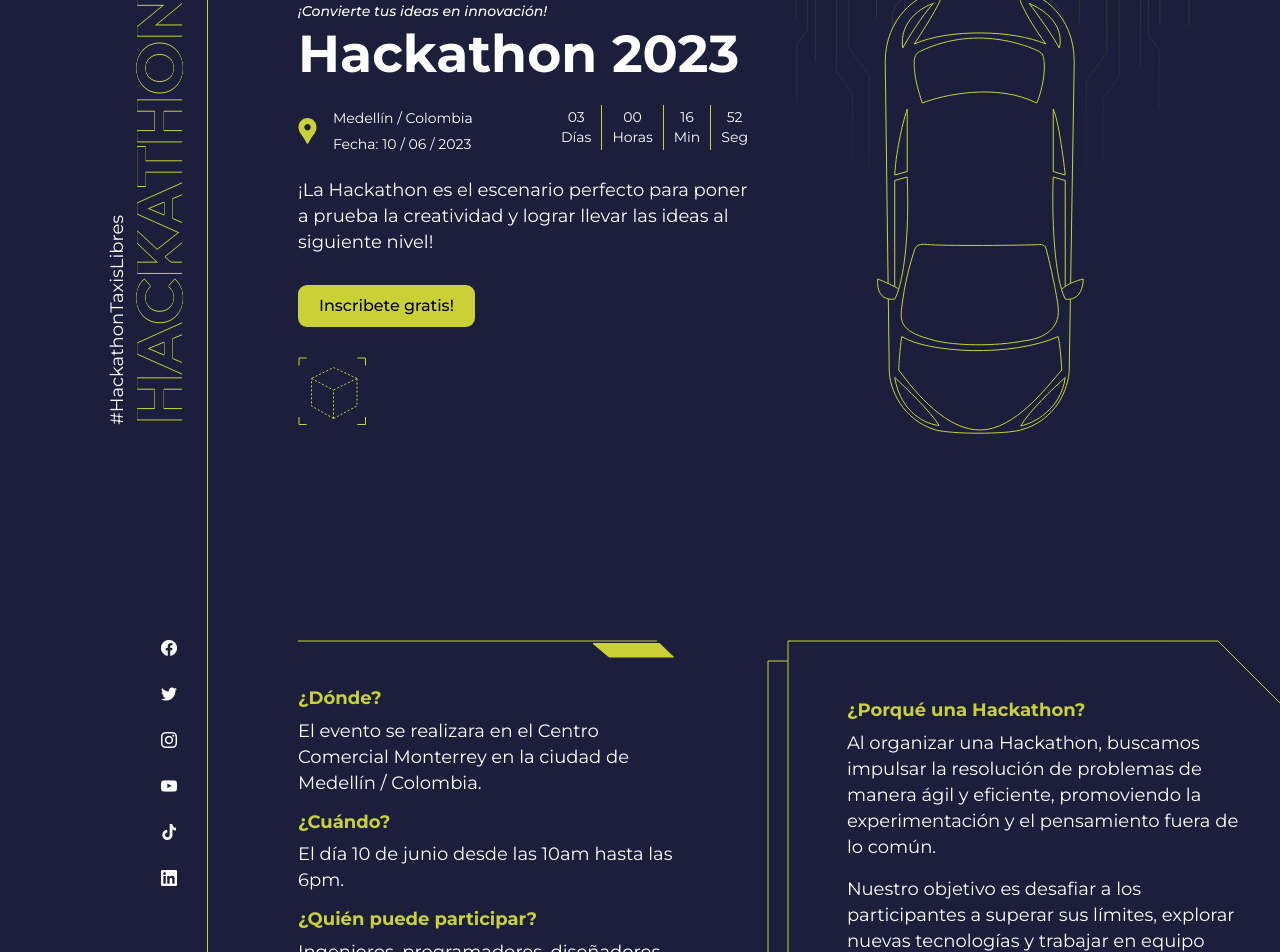
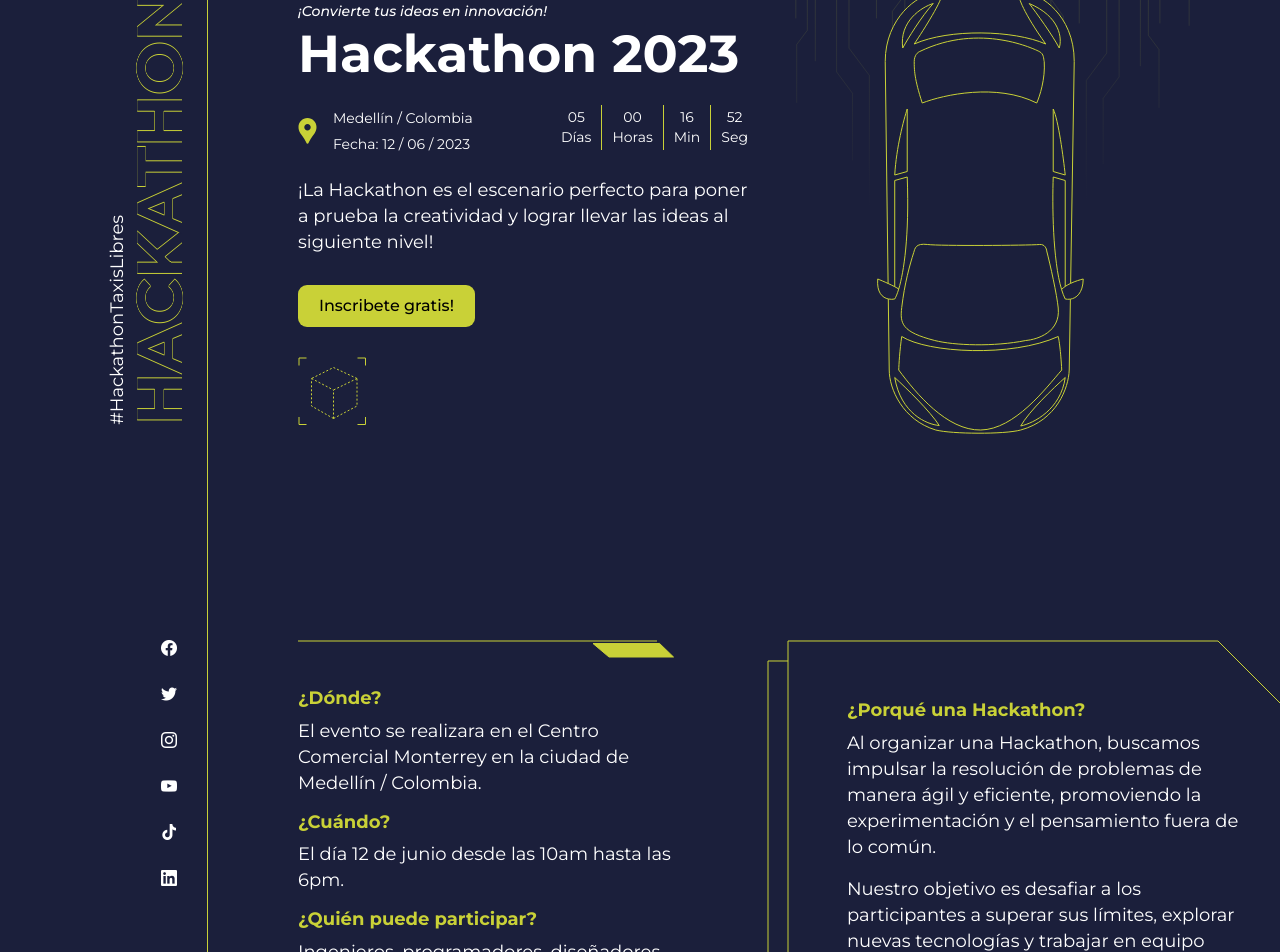
Before and after one commit to Tomasrv333/Hackathon-Landing-Page, a React (Vite) app: page / in a window 1280 px wide. Shown: the part 180-1132 px from the top of the page. Built offline with nearby package versions, Linux system fonts and the light colour scheme.

Commit message:
some additional adjustments

```diff
--- a/src/pages/Home/Banner.jsx
+++ b/src/pages/Home/Banner.jsx
@@ -1,9 +1,10 @@
 import figureInfo2 from "../../assets/figures/figureInfo2.svg";
 import figureBanner from "../../assets/TaxiBanner.svg";
+import iconLocation from "../../assets/icons/Location.svg";
 import Clock from "../../components/Countdown";
 
 const Banner = () => {
-    let deadline = "June, 10, 2023";
+    let deadline = "June, 12, 2023";
 
   return (
     <div id="banner" className='d-flex'>
@@ -22,10 +23,10 @@ const Banner = () => {
             <h1>Hackathon 2023</h1>
             <div className="banner__info-gadgets d-flex">
                 <div className="d-flex gap-3" >
-                    <img src="src/assets/icons/Location.svg" alt="" />
+                    <img src={iconLocation} alt="" />
                     <div>
                         <p className="m-0">Medellín / Colombia</p>
-                        <p className="m-0">Fecha: 10 / 06 / 2023</p>
+                        <p className="m-0">Fecha: 12 / 06 / 2023</p>
                     </div>
                 </div>
                 <div className="banner__info-gadgets--desktop">
--- a/src/pages/Home/Info.jsx
+++ b/src/pages/Home/Info.jsx
@@ -37,7 +37,7 @@ const Info = () => {
                 </div>
                 <div>
                     <h3>¿Cuándo?</h3>
-                    <p>El día 10 de junio desde las 10am hasta las 6pm.</p>
+                    <p>El día 12 de junio desde las 10am hasta las 6pm.</p>
                 </div>
                 <div>
                     <h3>¿Quién puede participar?</h3>
```
